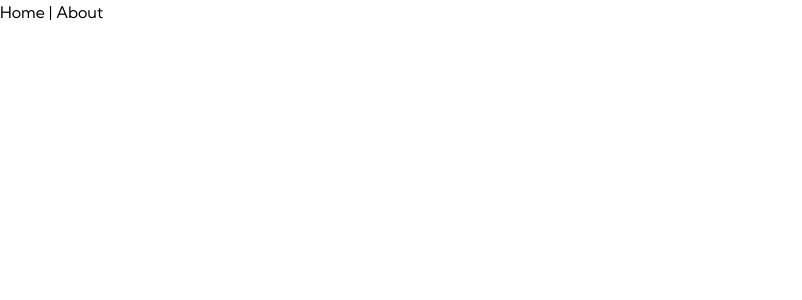
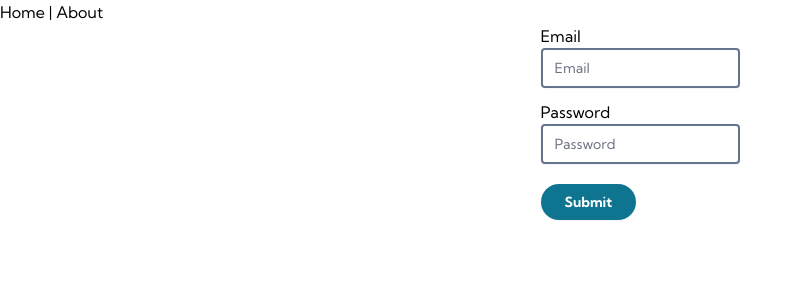
Before and after one commit to moive/composition-api-mastervue, a Vue app: page /login in a window 1280 px wide. Before the commit this address had no page. Shown: the top 300 px of the page, without its empty margins (0-802 px from the left). Built offline with nearby package versions, Linux system fonts and the light colour scheme.

Commit message:
login form

```diff
--- /dev/null
+++ b/src/components/global/ButtonForm.vue
@@ -0,0 +1,7 @@
+<template>
+	<button>
+		<slot></slot>
+	</button>
+</template>
+
+<script setup lang="ts"></script>
--- a/src/router/index.ts
+++ b/src/router/index.ts
@@ -16,6 +16,11 @@ const routes: Array<RouteRecordRaw> = [
 		component: () =>
 			import(/* webpackChunkName: "about" */ '../views/AboutView.vue'),
 	},
+	{
+		path: '/login',
+		name: 'login',
+		component: () => import('../views/LoginForm.vue'),
+	},
 ];
 
 const router = createRouter({
--- /dev/null
+++ b/src/views/LoginForm.vue
@@ -0,0 +1,16 @@
+<template>
+	<form @submit.prevent="onSubmit">
+		<TextInput label="Email" type="email" class="mb-3" />
+		<TextInput label="Password" type="password" />
+		<ButtonForm type="submit" class="btn mt-5">Submit</ButtonForm>
+	</form>
+</template>
+
+<script setup lang="ts">
+import TextInput from '@/components/global/TextInput.vue';
+import ButtonForm from '@/components/global/ButtonForm.vue';
+
+const onSubmit = () => {
+	console.log('testing ...');
+};
+</script>
```
